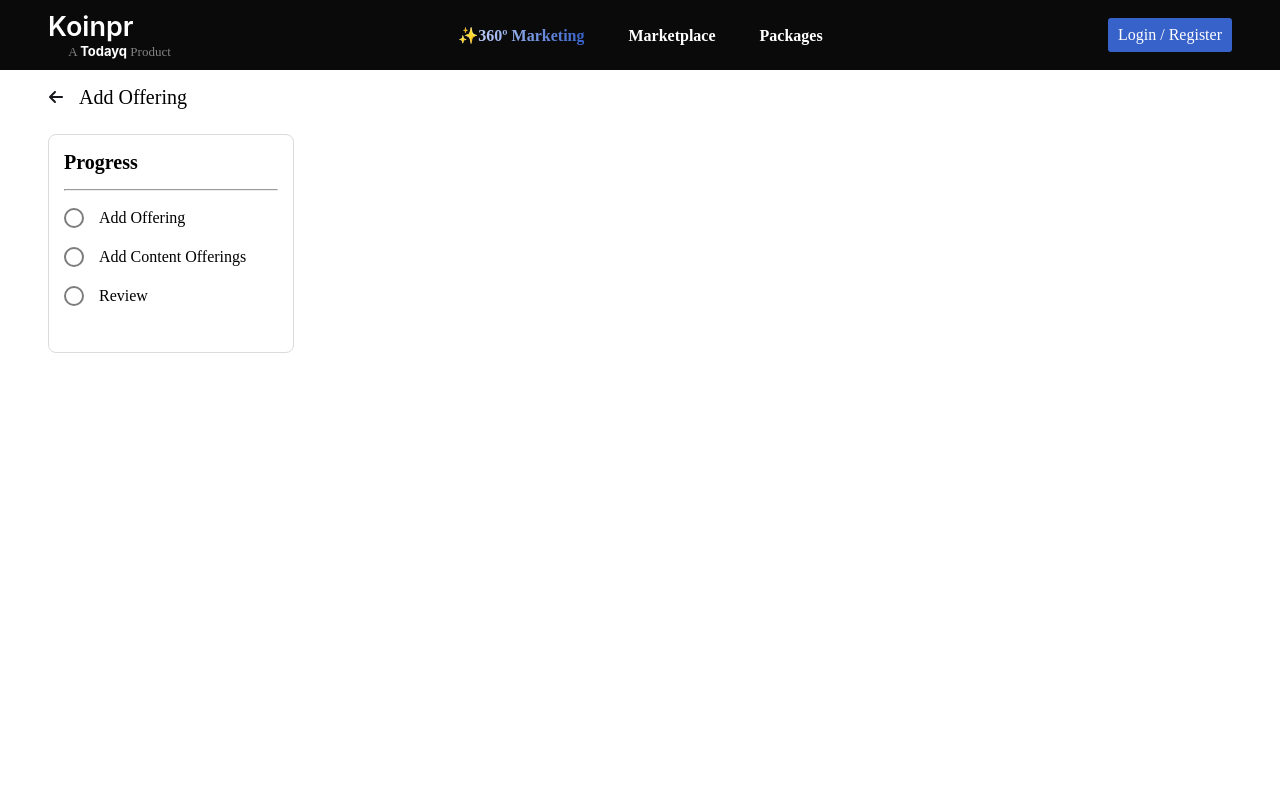
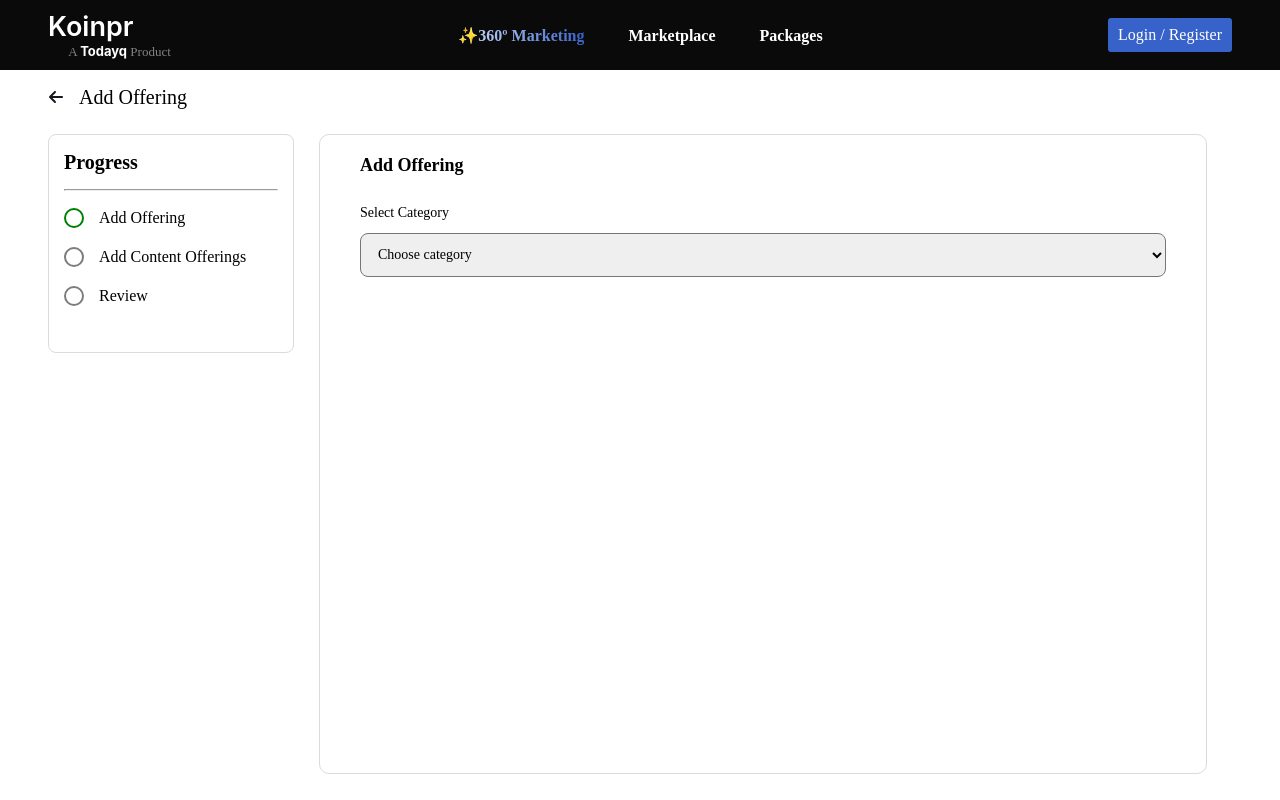
Before and after one commit to GowthamAkula89/koinpr-tq, a React (Create React App) app: page /addoffering in a window 1280 px wide. Built offline with nearby package versions, Linux system fonts and the light colour scheme.

Commit message:
Add OfferingForm

```diff
--- /dev/null
+++ b/src/Components/AddOfferingForm/addOfferingForm.css
@@ -0,0 +1,39 @@
+.add-offering-form{
+    width: 75%;
+    height: 80vh;
+    padding: 20px 40px;
+    border-radius: 10px;
+    border: 1px solid #DBDBDB;
+    display: flex;
+    flex-direction: column;
+    gap: 25px;
+}
+.offering-section{
+    font-size: 18px;
+    font-weight: 590;
+    line-height: 21.48px;
+    text-align: left;
+}
+.form-input-details{
+    display: flex;
+    flex-direction: column;
+    align-items: flex-start;
+    gap: 10px;
+}
+.input-title{
+    font-size: 14px;
+    font-weight: 510;
+    line-height: 21px;
+    text-align: left;
+}
+#category{
+    width: 100%;
+    height: 44px;
+    padding: 12px 13px;
+    border-radius: 8px;
+    font-size: 14px;
+    font-weight: 400;
+    line-height: 21px;
+    text-align: left;
+
+}
--- /dev/null
+++ b/src/Components/AddOfferingForm/index.js
@@ -0,0 +1,55 @@
+import React, { useContext, useState } from "react";
+import "./addOfferingForm.css";
+import DataContext from "../DataContext";
+const categoryList = ["Content", "Distribution","Ads","Twitter Influencers","Telegram Influencers","Youtube Influencers","Instagram Influencer","ICO Listing","Exchange Listing"]
+const AddOfferingFrom = () => {
+    const {offeringDone, contentDone, reviewDone} = useContext(DataContext)
+    const [offeringData, setOfferingData] = useState({
+        category:"",
+        websiteName: "",
+        websiteUrl: "",
+        description: "",
+        email: "",
+        telegramId: "",
+        contentLang:"",
+        regions:[],
+        price: "",
+        discountPrice: ""
+    });
+    const handleChange = (e) => {
+        const { name, value } = e.target;
+        setOfferingData({
+            ...offeringData,
+            [name]: value
+        });
+    };
+    return(
+        <div className="add-offering-form">
+            <div className="offering-section">{offeringDone.progress ? "Add Offering": contentDone.progress ? "Add Content Offerings": reviewDone.progress ? "Review":""}</div>
+            <form className="form-container">
+                <div className="form-input-details">
+                    <label htmlFor="category" className="input-title">Select Category</label>
+                    <select id="category" name="category" value={offeringData.category} onChange={handleChange}>
+                        <option>Choose category</option>
+                        {categoryList.map((category, index) => (
+                            <option key={index} value={category}>{category}</option>
+                        ))}
+                    </select>
+                </div>
+                {offeringData.category !== "" &&
+                <div>
+                    <div className="form-input-details">
+                        <label for="website-name" className="input-title">Website Name</label>
+                        <input type="text" placeholder="type here" className="input-value" id="website-name"/>
+                    </div>
+                    <div className="form-input-details">
+                        <label for="website-name" className="input-title">Website URL</label>
+                        <input type="text" placeholder="type here" className="input-value" id="website-name"/>
+                    </div>
+                </div>
+                }
+            </form>
+        </div>
+    )
+}
+export default AddOfferingFrom;
--- a/src/Components/DataContext/index.js
+++ b/src/Components/DataContext/index.js
@@ -5,7 +5,7 @@ const DataContext = createContext();
 export const DataProvider = ({ children }) => {
   const [offeringDone, setOfferingDone] = useState({
     done: false,
-    progress: false
+    progress: true
   });
   const [contentDone, setContentDone] = useState({
     done: false,
--- a/src/Pages/AddOfferingPage/addOfferingPage.css
+++ b/src/Pages/AddOfferingPage/addOfferingPage.css
@@ -15,3 +15,7 @@
     line-height: 24px;
     text-align: left;
 }
+.add-offering-page-container{
+    display: flex;
+    gap: 25px;
+}
--- a/src/Pages/AddOfferingPage/index.js
+++ b/src/Pages/AddOfferingPage/index.js
@@ -4,6 +4,7 @@ import { FaArrowLeft } from "react-icons/fa6";
 import "./addOfferingPage.css";
 import { Link } from "react-router-dom";
 import AddOfferingSidebar from "../../Components/AddOfferingSidebar";
+import AddOfferingFrom from "../../Components/AddOfferingForm";
 
 const AddOfferingPage = () => {
     return(
@@ -18,6 +19,7 @@ const AddOfferingPage = () => {
                 </div>
                 <div className="add-offering-page-container">
                     <AddOfferingSidebar/>
+                    <AddOfferingFrom/>
                 </div>
             </div>
         </div>
```
